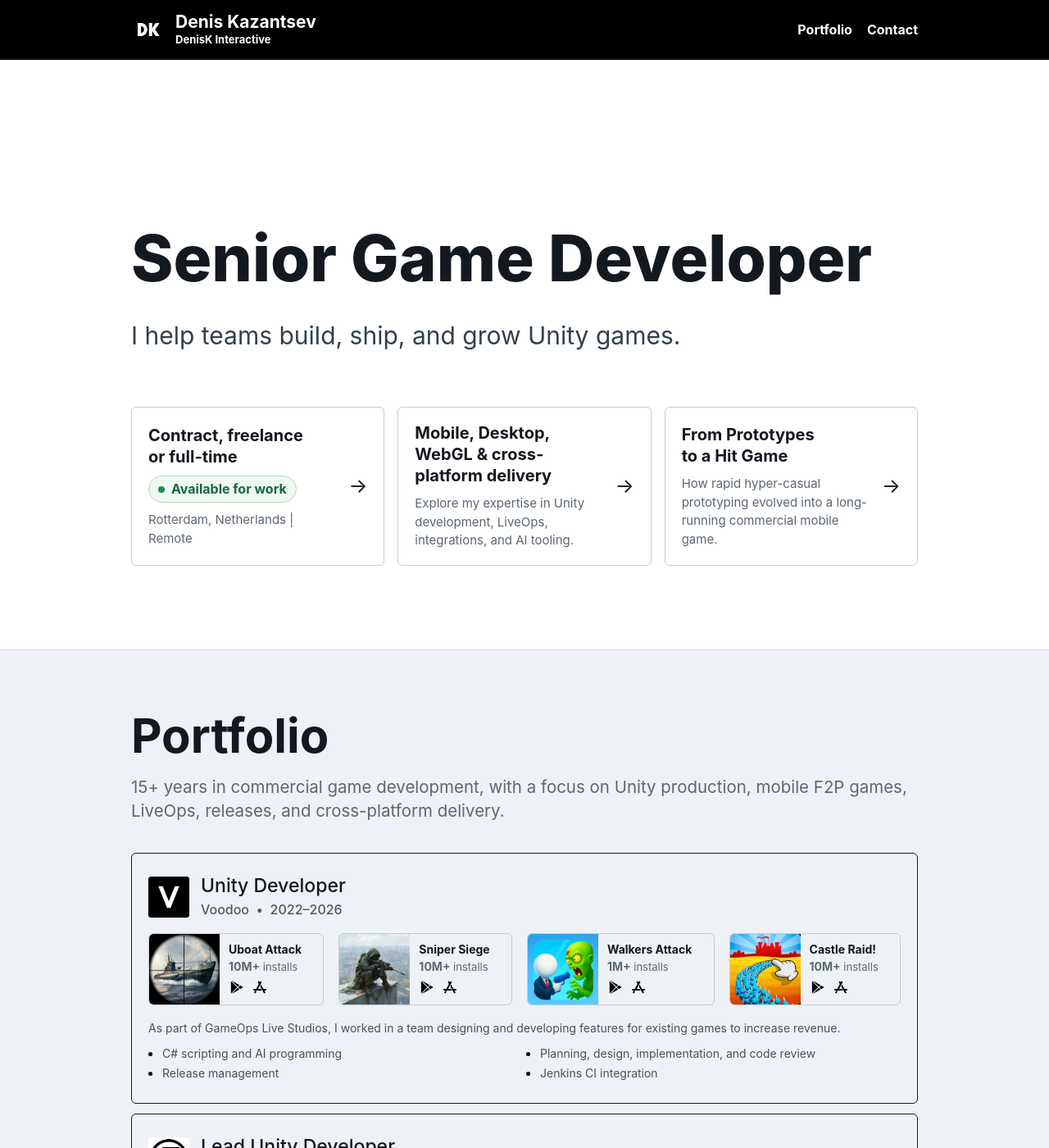
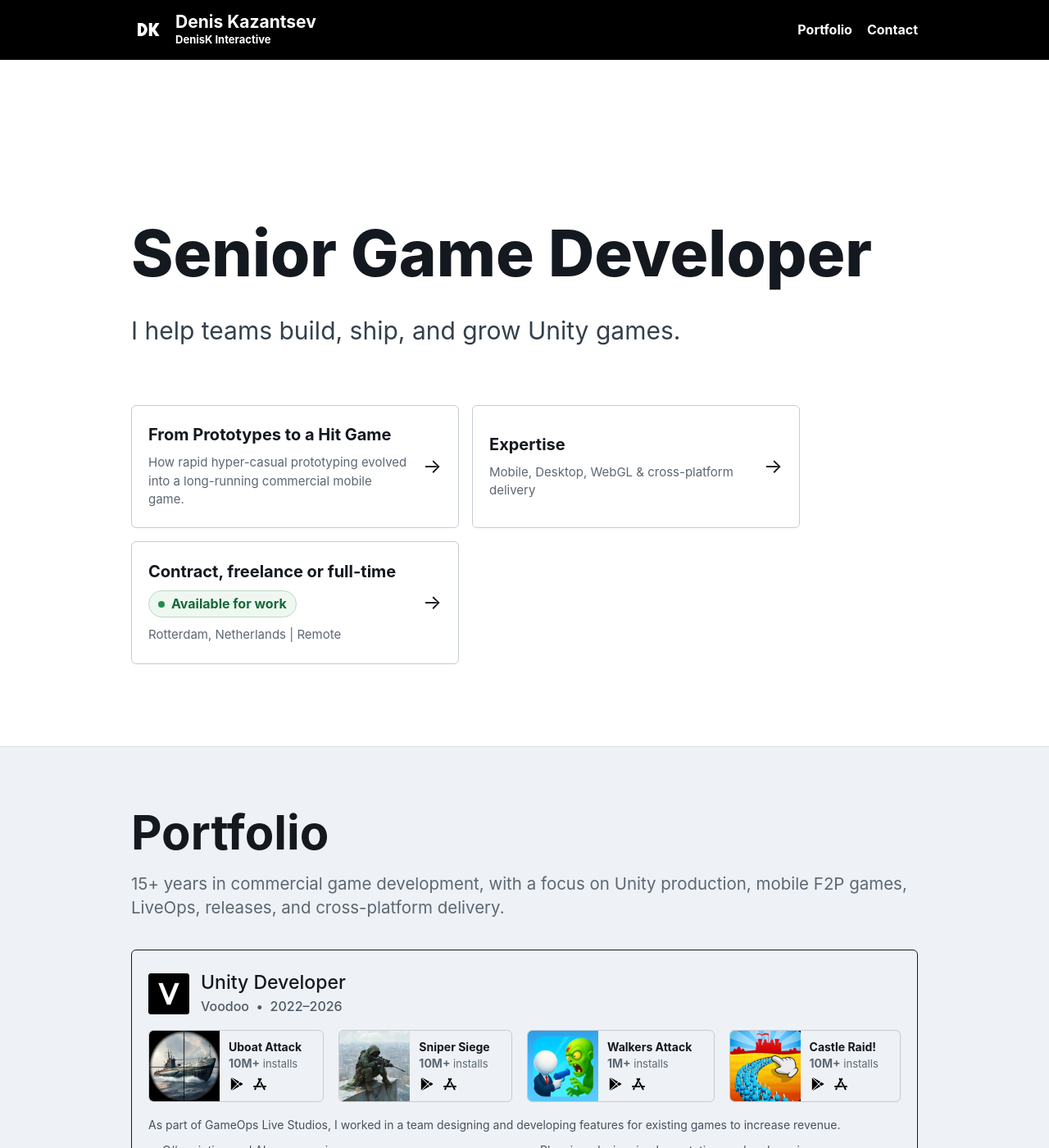
Before and after one commit to JokerDen/denisk, a Jekyll site: the page built from index.md, in a window 1280 px wide and 1400 px high. Shown: the whole window at 82% size. Built offline with Jekyll 4.4.1, drawn with Linux system fonts in a browser that asks for light colours.

Commit message:
update article blocks

```diff
--- a/assets/css/site.css
+++ b/assets/css/site.css
@@ -326,19 +326,17 @@
 }
 
 .featured-work-list {
-  display: grid;
-  grid-template-columns: repeat(2, minmax(0, 400px));
+  display: flex;
+  flex-wrap: wrap;
+  justify-content: flex-start;
   gap: 16px;
-}
-
-@media (min-width: 1000px) {
-  .featured-work-list {
-    grid-template-columns: repeat(3, minmax(0, 1fr));
-  }
+  overflow-x: auto;
+  padding-block: 4px;
 }
 
 .featured-work-card {
   display: flex;
+  flex: 0 0 400px;
   min-width: 0;
   min-height: 150px;
   align-items: center;
@@ -1405,10 +1403,6 @@
     padding: 18px;
   }
 
-  .featured-work-list {
-    grid-template-columns: minmax(0, 400px);
-  }
-
   .featured-work-copy .availability-status {
     font-size: 16px;
   }
--- a/index.md
+++ b/index.md
@@ -11,25 +11,25 @@
 
     <div class="featured-work" aria-label="Availability and featured articles">
       <div class="featured-work-list">
+        <a class="featured-work-card" href="{{ '/from-prototypes-to-a-hit-game/' | relative_url }}">
+          <span class="featured-work-copy">
+            <strong>From Prototypes to a Hit Game</strong>
+            <span>How rapid hyper-casual prototyping evolved into a long-running commercial mobile game.</span>
+          </span>
+          <span class="featured-work-arrow" aria-hidden="true">&rarr;</span>
+        </a>
+        <a class="featured-work-card" href="{{ '/expertise/' | relative_url }}">
+          <span class="featured-work-copy">
+            <strong>Expertise</strong>
+            <span>Mobile, Desktop, WebGL &amp; cross-platform delivery</span>
+          </span>
+          <span class="featured-work-arrow" aria-hidden="true">&rarr;</span>
+        </a>
         <a class="featured-work-card" href="#contact">
           <span class="featured-work-copy">
             <strong>Contract, freelance or full-time</strong>
             <span><span class="availability-status"><span class="availability-dot" aria-hidden="true"></span>Available for work</span></span>
             <span>Rotterdam, Netherlands | Remote</span>
-          </span>
-          <span class="featured-work-arrow" aria-hidden="true">&rarr;</span>
-        </a>
-        <a class="featured-work-card" href="{{ '/expertise/' | relative_url }}">
-          <span class="featured-work-copy">
-            <strong>Mobile, Desktop, WebGL &amp; cross-platform delivery</strong>
-            <span>Explore my expertise in Unity development, LiveOps, integrations, and AI tooling.</span>
-          </span>
-          <span class="featured-work-arrow" aria-hidden="true">&rarr;</span>
-        </a>
-        <a class="featured-work-card" href="{{ '/from-prototypes-to-a-hit-game/' | relative_url }}">
-          <span class="featured-work-copy">
-            <strong>From Prototypes to a Hit Game</strong>
-            <span>How rapid hyper-casual prototyping evolved into a long-running commercial mobile game.</span>
           </span>
           <span class="featured-work-arrow" aria-hidden="true">&rarr;</span>
         </a>
```
